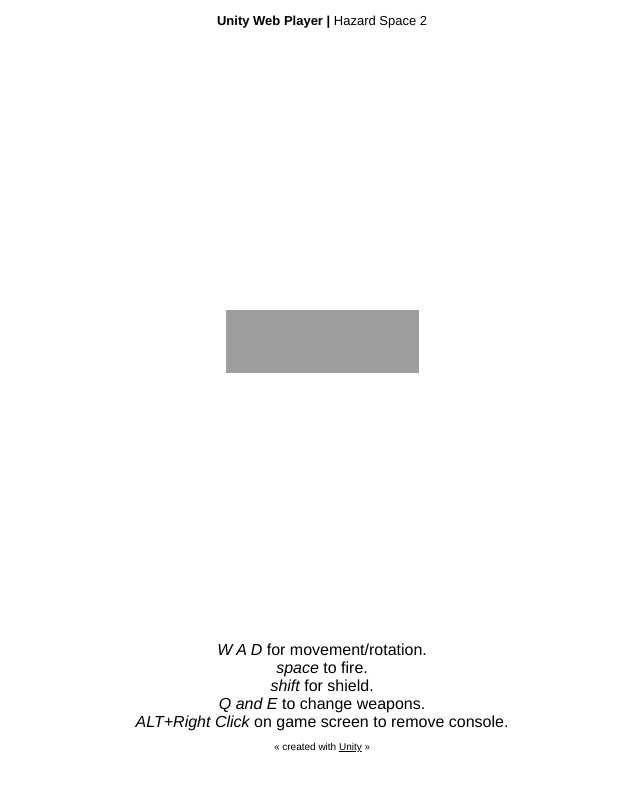
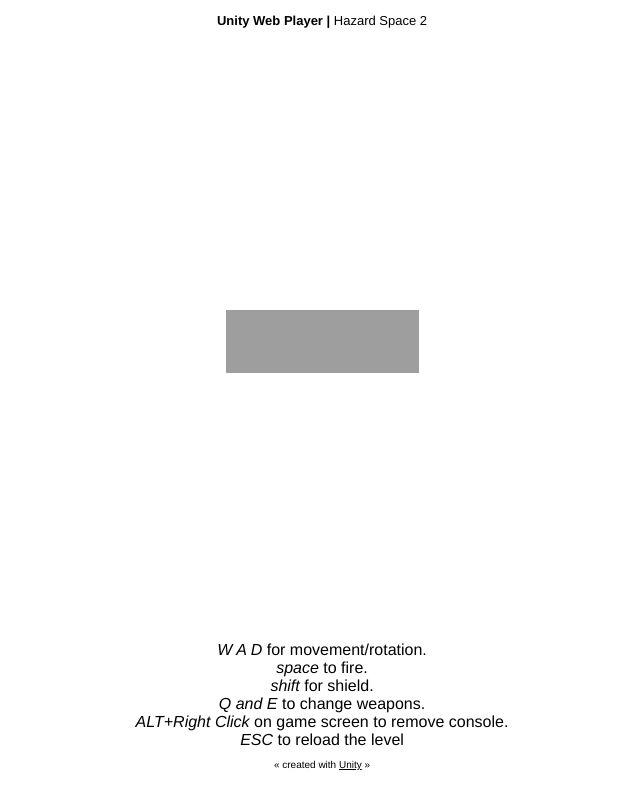
Before and after one commit to benmattson/hazardtest, a plain HTML site: page index.html in a window 1280 px wide. Shown: the whole page, without its empty margins (318-958 px from the left). Drawn offline with nearby package versions, Linux system fonts and the light colour scheme; grey boxes are pictures that could not be loaded; a script that the page names is missing.

Commit message:
Add lock, reset level in testground

```diff
--- a/index.html
+++ b/index.html
@@ -134,7 +134,8 @@
 			<i> space </i> to fire. <br />
 			<i> shift </i> for shield. <br />
 			<i> Q and E </i> to change weapons. <br />
-			<i>ALT+Right Click</i> on game screen to remove console.
+			<i>ALT+Right Click</i> on game screen to remove console. <br />
+			<i>ESC</i> to reload the level<br />
 		</div>
 		<p class="footer">&laquo; created with <a href="http://unity3d.com/unity/" title="Go to unity3d.com">Unity</a> &raquo;</p>
 	</body>
```
